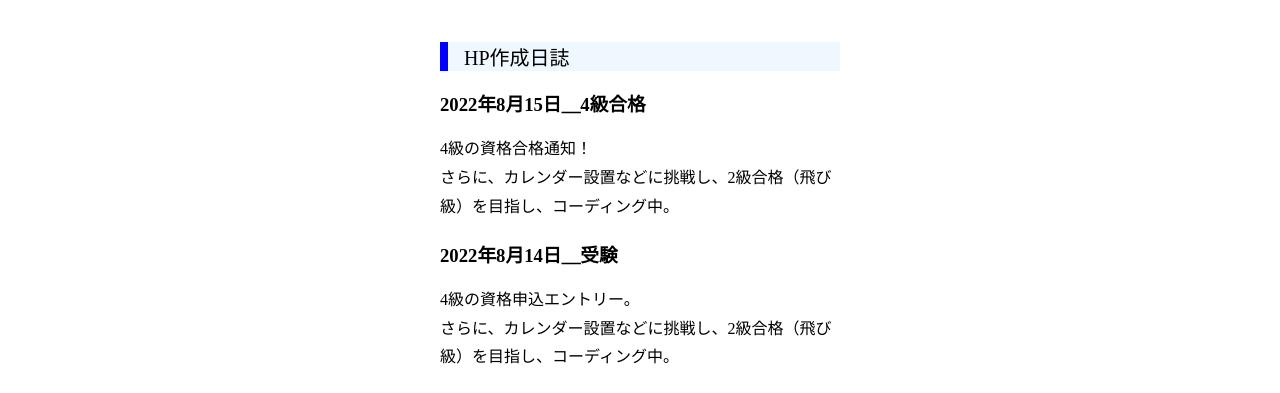
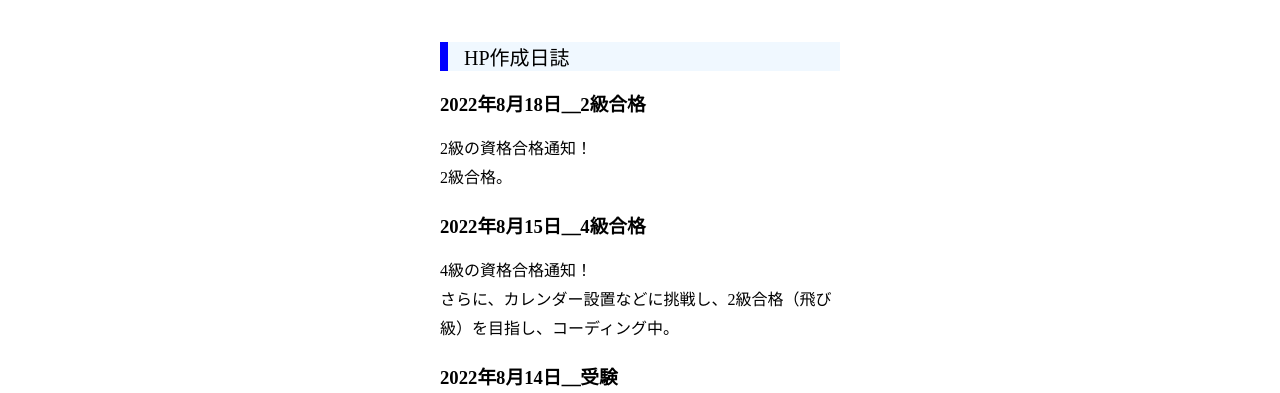
Before and after one commit to sodesodesode/personal, a plain HTML site: page index.html in a window 1280 px wide. Shown: the part 727-1120 px from the top of the page. Drawn offline with Linux system fonts and the light colour scheme.

Commit message:
Update index.html

```diff
--- a/index.html
+++ b/index.html
@@ -59,6 +59,8 @@
       <section>
 
         <h2>HP作成日誌</h2>
+        <h3>2022年8月18日＿2級合格</h3>
+        <p>2級の資格合格通知！<br>2級合格。</p>
         <h3>2022年8月15日＿4級合格</h3>
         <p>4級の資格合格通知！<br>さらに、カレンダー設置などに挑戦し、2級合格（飛び級）を目指し、コーディング中。</p>
         <h3>2022年8月14日＿受験</h3>
```
